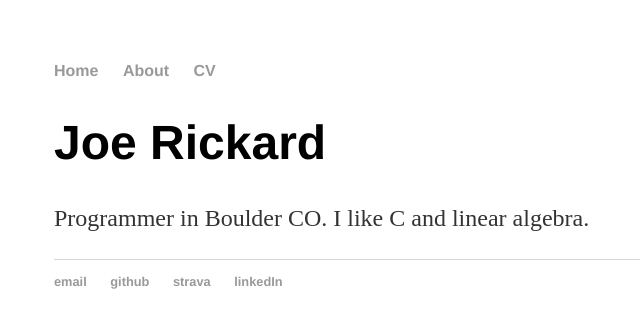
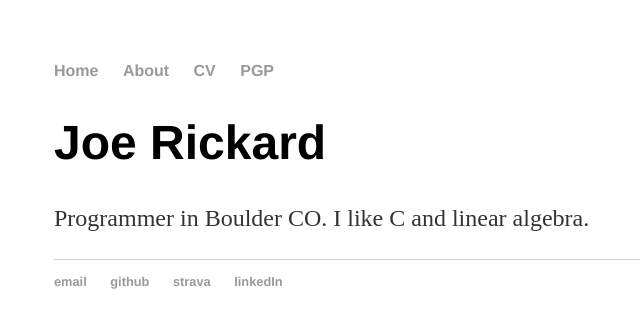
Before and after one commit to joerickard/personalWebsite, a Jekyll site: the page built from index.html, in a window 1280 px wide. Shown: the top 328 px of the page, without its empty margins (138-778 px from the left). Built offline with Jekyll 4.4.1, drawn with Linux system fonts in a browser that asks for light colours.

Commit message:
Update default.html

```diff
--- a/_layouts/default.html
+++ b/_layouts/default.html
@@ -14,6 +14,7 @@
 <li><a href="/">Home</a></li>
 <li><a href="/about">About</a></li>
 <li><a href="/cv">CV</a></li>
+<li><a href="/PGP">PGP</a></li>
 <!--<li><a href="/blog">Blog</a></li>-->
 </ul>
     </nav>
```
